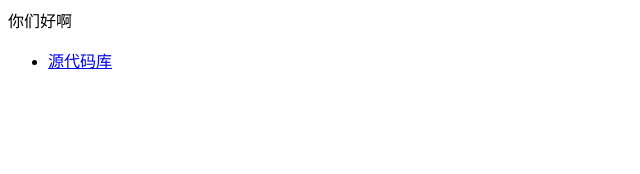
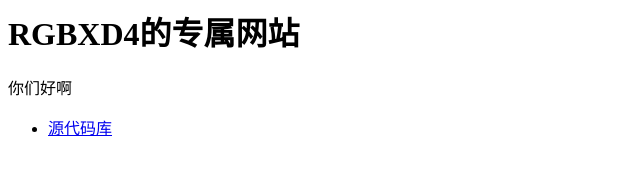
Before and after one commit to RGBXD4/RGBXD4-bro, a plain HTML site: page index.html in a window 1280 px wide. Shown: the whole page, without its empty margins (0-640 px from the left). Drawn offline with Linux system fonts and the light colour scheme.

Commit message:
Update index.html

```diff
--- a/index.html
+++ b/index.html
@@ -1,4 +1,4 @@
-  <title> RGBXD4的专属网站 </title>
+  <h1> RGBXD4的专属网站 </h1>
 
 <h> 你们好啊 </h>
 
```
